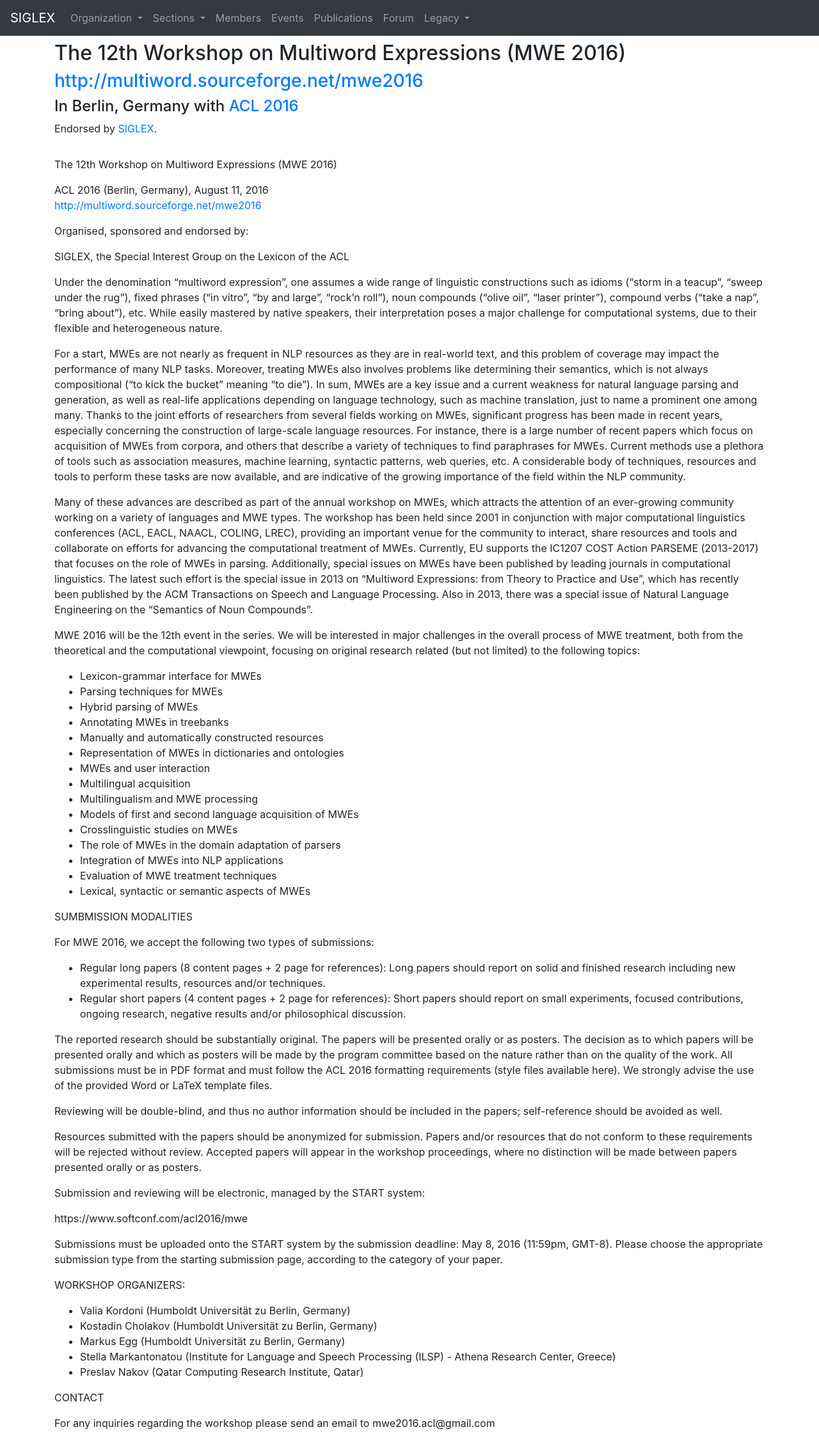
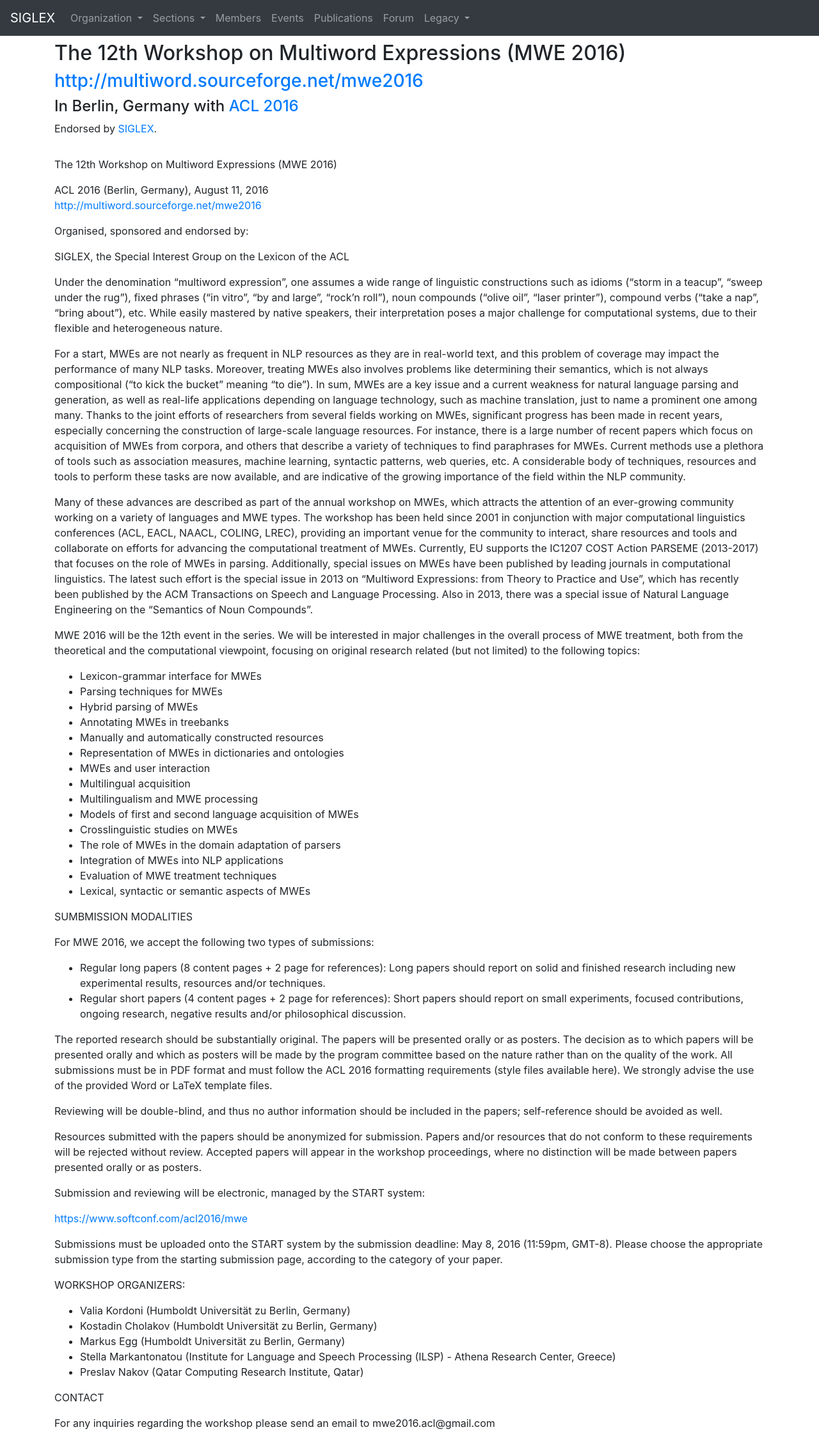
Before and after one commit to acl-org/siglex, a Jekyll site: the page built from _posts/events/2016-08-11-mwe.md, in a window 1280 px wide. Shown: the whole page at 64% size. Built offline with Jekyll 4.4.1, drawn with Linux system fonts in a browser that asks for light colours.

Commit message:
Update 2016-08-11-mwe.md
< and > added around a URL

```diff
--- a/_posts/events/2016-08-11-mwe.md
+++ b/_posts/events/2016-08-11-mwe.md
@@ -56,7 +56,7 @@ Resources submitted with the papers should be anonymized for submission. Papers
 
 Submission and reviewing will be electronic, managed by the START system:
 
-https://www.softconf.com/acl2016/mwe
+<https://www.softconf.com/acl2016/mwe>
 
 Submissions must be uploaded onto the START system by the submission deadline: May 8, 2016 (11:59pm, GMT-8). Please choose the appropriate submission type from the starting submission page, according to the category of your paper.
 
```
